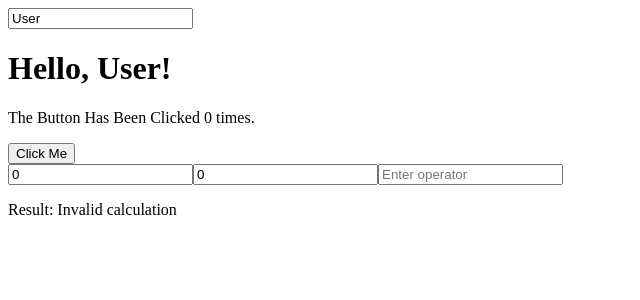
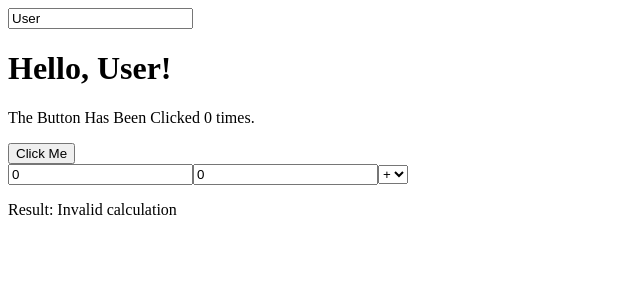
Before and after one commit to Puxcetogaming/first-react-website, a React (Create React App) app: page / in a window 1280 px wide. Shown: the top 300 px of the page, without its empty margins (0-640 px from the left). Built offline with nearby package versions, Linux system fonts and the light colour scheme.

Commit message:
Changed the operation selection to a dropdown for clear user UI

```diff
--- a/src/App.jsx
+++ b/src/App.jsx
@@ -34,12 +34,15 @@
           onChange={(e) => setNumberTwo(Number(e.target.value))}
           placeholder="Enter second number"
         />
-        <input
-          type="text"
+        <select
           value={operator}
           onChange={(e) => setOperation(e.target.value)}
-          placeholder="Enter operator"
-        />
+        >
+          <option value="+">+</option>
+          <option value="-">-</option>
+          <option value="*">*</option>
+          <option value="/">/</option>
+        </select>
       </div>
       <Calculator num1={number1} num2={number2} operator={operator} />
     </div>
```
